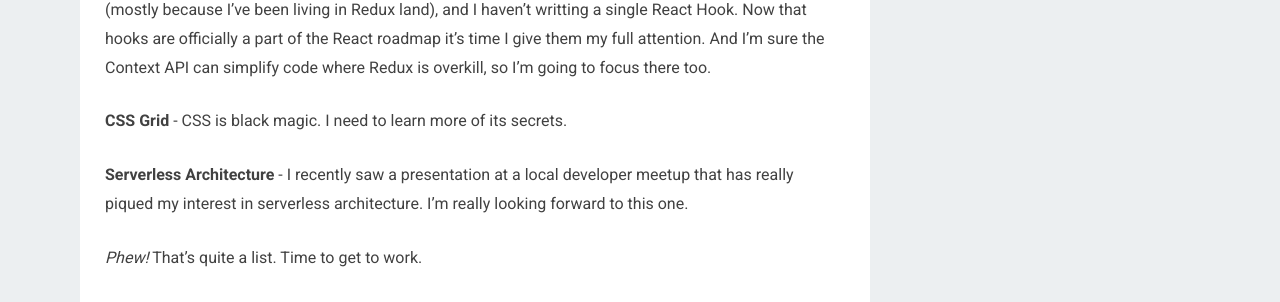
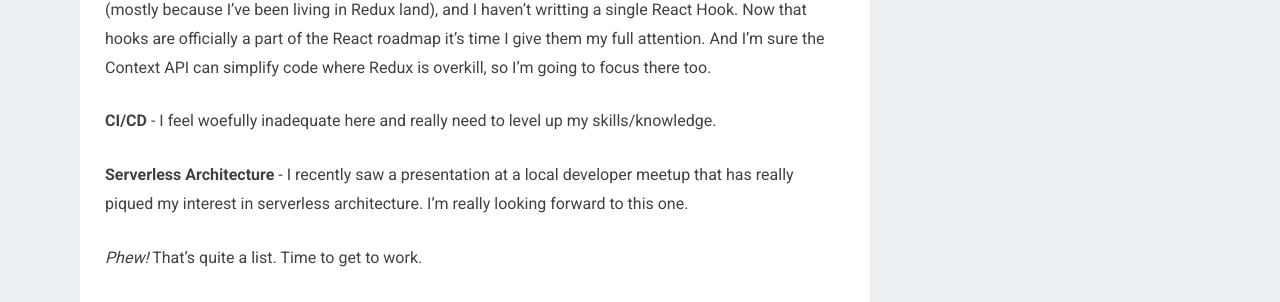
Before and after one commit to stvmlbrn/stvmlbrn.github.io, a Jekyll site: the page built from _posts/2019-1-17-looking-ahead-to-2019.md, in a window 1280 px wide. Shown: the part 890-1192 px from the top of the page. Built offline with Jekyll 4.4.1, drawn with Linux system fonts in a browser that asks for light colours; comment, search, counter and statistics services are not loaded.

Commit message:
updated content

```diff
--- a/_posts/2019-1-17-looking-ahead-to-2019.md
+++ b/_posts/2019-1-17-looking-ahead-to-2019.md
@@ -17,7 +17,7 @@ I like to start each year with a general roadmap of things I would like to impro
 
 **New React Features** - Sometimes its hard to keep up. I haven't played around much with the Context API (mostly because I've been living in Redux land), and I haven't writting a single React Hook. Now that hooks are officially a part of the React roadmap it's time I give them my full attention. And I'm sure the Context API can simplify code where Redux is overkill, so I'm going to focus there too.
 
-**CSS Grid** - CSS is black magic. I need to learn more of its secrets.
+**CI/CD** - I feel woefully inadequate here and really need to level up my skills/knowledge.
 
 **Serverless Architecture** - I recently saw a presentation at a local developer meetup that has really piqued my interest in serverless architecture. I'm really looking forward to this one.
 
```
